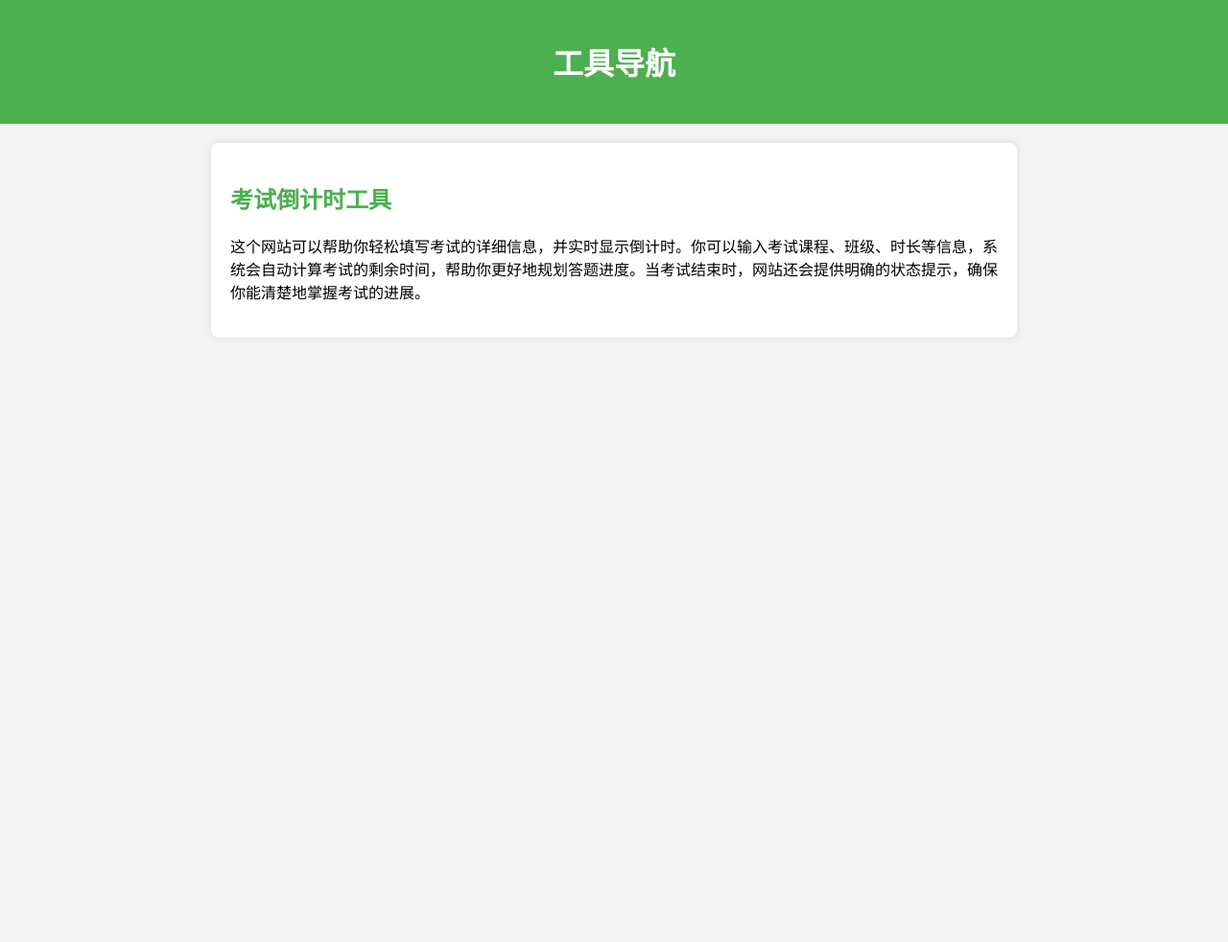
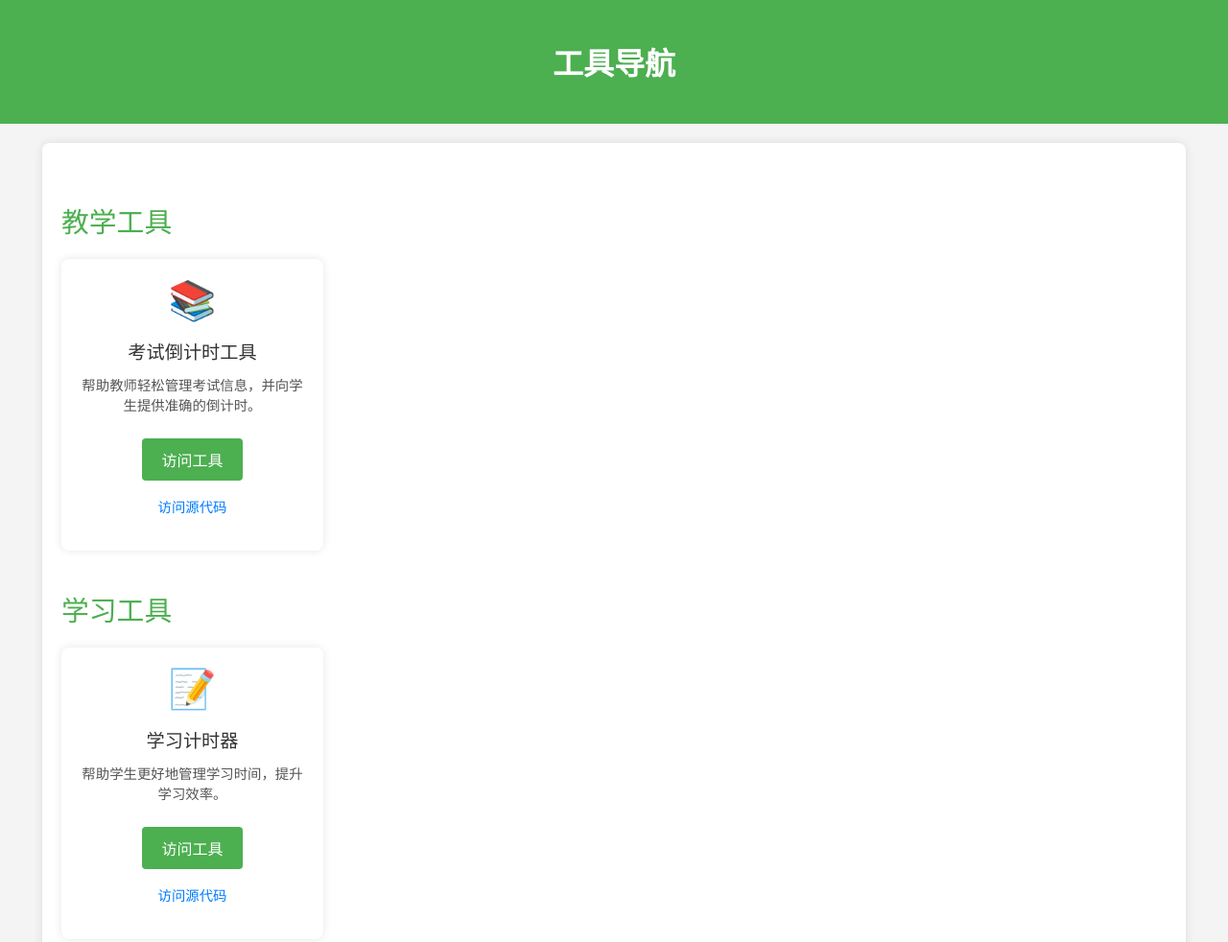
Before and after one commit to Huamin-Wang/Website-Navigation, a plain HTML site: page index.html in a window 1280 px wide. Shown: the whole page at 96% size. Before the commit the page ends 800 px from the top, so only its background shows below. Drawn offline with Linux system fonts and the light colour scheme.

Commit message:
Update index.html

```diff
--- a/index.html
+++ b/index.html
@@ -27,14 +27,69 @@
             margin: 20px;
             border-radius: 8px;
             box-shadow: 0 0 10px rgba(0, 0, 0, 0.1);
-            width: 80%;
-            max-width: 800px;
+            width: 90%;
+            max-width: 1200px;
         }
-        a {
+        .category-title {
+            font-size: 1.8em;
             color: #4CAF50;
+            margin-top: 40px;
+            text-align: left;
+            width: 100%;
+        }
+        .tools-grid {
+            display: grid;
+            grid-template-columns: repeat(auto-fill, minmax(250px, 1fr));
+            gap: 20px;
+            margin-top: 20px;
+        }
+        .tool-card {
+            background-color: #ffffff;
+            border-radius: 8px;
+            box-shadow: 0 0 10px rgba(0, 0, 0, 0.1);
+            padding: 20px;
+            text-align: center;
+            transition: transform 0.2s, box-shadow 0.2s;
+        }
+        .tool-card:hover {
+            transform: translateY(-5px);
+            box-shadow: 0 10px 20px rgba(0, 0, 0, 0.2);
+        }
+        .tool-icon {
+            font-size: 2.5em;
+            margin-bottom: 15px;
+            color: #4CAF50;
+        }
+        .tool-title {
+            font-size: 1.2em;
+            color: #333;
+            margin-bottom: 10px;
+        }
+        .tool-description {
+            font-size: 0.9em;
+            color: #555;
+            margin-bottom: 15px;
+        }
+        .tool-link {
+            display: inline-block;
+            margin-top: 10px;
+            padding: 10px 20px;
+            border-radius: 4px;
+            text-decoration: none;
+            color: white;
+            background-color: #4CAF50;
+            transition: background-color 0.2s;
+        }
+        .tool-link:hover {
+            background-color: #45a049;
+        }
+        .source-link {
+            font-size: 0.9em;
+            color: #007BFF;
+            margin-top: 10px;
             text-decoration: none;
         }
-        a:hover {
+        .source-link:hover {
             text-decoration: underline;
         }
     </style>
@@ -46,8 +101,31 @@
 </header>
 
 <main>
-    <h2><a href="https://huamin-wang.github.io/clock/" target="_blank">考试倒计时工具</a></h2>
-    <p>这个网站可以帮助你轻松填写考试的详细信息，并实时显示倒计时。你可以输入考试课程、班级、时长等信息，系统会自动计算考试的剩余时间，帮助你更好地规划答题进度。当考试结束时，网站还会提供明确的状态提示，确保你能清楚地掌握考试的进展。</p>
+    <!-- 教学工具 -->
+    <div class="category-title">教学工具</div>
+    <div class="tools-grid">
+        <div class="tool-card">
+            <div class="tool-icon">📚</div>
+            <div class="tool-title">考试倒计时工具</div>
+            <div class="tool-description">帮助教师轻松管理考试信息，并向学生提供准确的倒计时。</div>
+            <a href="https://huamin-wang.github.io/clock/" target="_blank" class="tool-link">访问工具</a>
+            <p><a href="https://github.com/Huamin-Wang/clock" target="_blank" class="source-link">访问源代码</a></p>
+        </div>
+        <!-- 未来可以添加更多教学工具 -->
+    </div>
+
+    <!-- 学习工具 -->
+    <div class="category-title">学习工具</div>
+    <div class="tools-grid">
+        <div class="tool-card">
+            <div class="tool-icon">📝</div>
+            <div class="tool-title">学习计时器</div>
+            <div class="tool-description">帮助学生更好地管理学习时间，提升学习效率。</div>
+            <a href="https://example.com" target="_blank" class="tool-link">访问工具</a>
+            <p><a href="https://github.com/example" target="_blank" class="source-link">访问源代码</a></p>
+        </div>
+        <!-- 未来可以添加更多学习工具 -->
+    </div>
 </main>
 
 </body>
```
